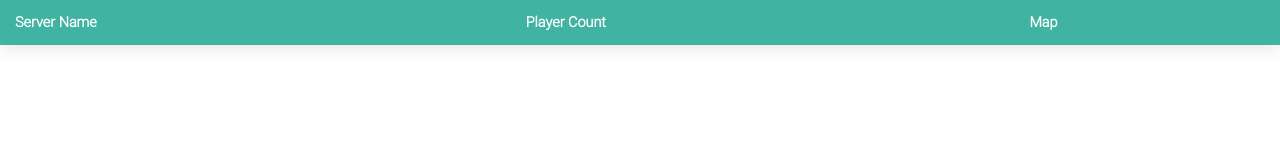
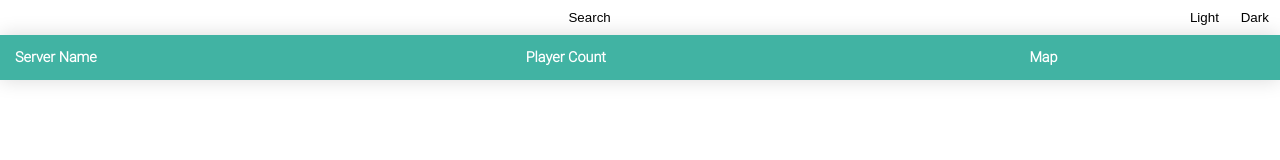
Before and after one commit to vulcan-dev/kissmp-server-list, a plain HTML site: page index.html in a window 1280 px wide. Drawn offline with nearby package versions, Linux system fonts and the light colour scheme; no server answers.

Commit message:
Added themes

```diff
--- a/index.html
+++ b/index.html
@@ -11,6 +11,11 @@
 </head>
 
 <body>
+    <nav>
+        <input type="text" placeholder="Search">
+        <button onclick="setLight();">Light</button>
+        <button onClick="setDark();">Dark</button>
+    </nav>
     <table class="content-table">
         <thead>
             <tr>
--- a/js/index.js
+++ b/js/index.js
@@ -1,6 +1,7 @@
 const serverAddress = 'http://kissmp.online:3692/0.4.4';
 var serverCount = 0;
 var lastRow = -1;
+const body = document.body;
 
 function hideRow(row) {
     if (row == lastRow) {
@@ -144,6 +145,19 @@ function retreiveData(data) {
     }
 }
 
+const theme = localStorage.getItem('theme');
+if (theme) body.classList.add(theme);
+
+function setLight() {
+    body.classList.replace('dark', 'light');
+    localStorage.setItem('theme', 'light');
+}
+
+function setDark() {
+    body.classList.replace('light', 'dark');
+    localStorage.setItem('theme', 'dark');
+}
+
 var xmlHttp = new XMLHttpRequest();
 xmlHttp.open('GET', serverAddress)
 
@@ -154,3 +168,7 @@ xmlHttp.onreadystatechange = function () {
 }
 
 xmlHttp.send();
+
+/* Search
+ * return pressed -> remove all servers -> loop through servers and if name == search then add that and then add the rest
+*/
--- a/styles/index.css
+++ b/styles/index.css
@@ -8,7 +8,13 @@
     src: url(../assets/fonts/Heebo/Heebo-Bold.ttf);
 }
 
-/* Works on Firefox */
+:root {
+    --green: #41B3A3;
+    --gray: #1A1A1D;
+    --orange: #E27D60;
+    --light-white: #ddd;
+}
+
 * {
     margin: 0;
     padding: 0;
@@ -17,7 +23,6 @@
     scrollbar-color: #41B3A3 #1A1A1D;
 }
 
-/* Works on Chrome, Edge, and Safari */
 *::-webkit-scrollbar {
     width: 12px;
 }
@@ -31,6 +36,57 @@
     border: 3px solid #41B3A3;
 }
 
+.light {
+    --bg: white;
+    --text: black;
+    --button: white;
+}
+
+.dark {
+    --bg: var(--gray);
+    --text: white;
+    --button: var(--gray);
+}
+
+nav {
+    height: 35px;
+    width: 100%;
+    display: flex;
+    align-items: center;
+    align-content: space-between;
+    justify-content: center;
+}
+
+::placeholder {
+    color: var(--text);
+}
+
+nav input {
+    background-color: var(--bg);
+    color: var(--text);
+    text-align: center;
+    width: 92%;
+    height: 15px;
+    padding: 10px;
+    border: none;
+    outline: none;
+}
+
+nav button {
+    background-color: var(--button);
+    color: var(--text);
+    text-align: center;
+    border: none;
+    width: 4%;
+    height: 35px;
+    transition: 0.3s;
+}
+
+nav button:hover {
+    background-color: var(--orange);
+    color: white;
+}
+
 .content-table {
     border-collapse: collapse;
     margin: 0 auto 0 auto;
@@ -38,7 +94,7 @@
     min-width: 100%;
     overflow: hidden;
     box-shadow: 0 0 20px rgba(0, 0, 0, 0.15);
-    background-color: white;
+    background-color: var(--bg);
 }
 
 .content-table thead tr {
@@ -49,10 +105,15 @@
     font-weight: bold;
 }
 
-.content-table th,
+.content-table th {
+    font-family: Heebo-Light;
+    padding: 12px 15px;
+}
+
 .content-table td {
     font-family: Heebo-Light;
     padding: 12px 15px;
+    color: var(--text);
 }
 
 .content-table tbody tr {
@@ -87,33 +148,14 @@
     background-color: #E27D60;
     color: #fff;
     text-align: center;
-    border-radius: 0px;
     padding: 5px 0;
 
     /* Position the tooltip */
     position: absolute;
-    z-index: 1;
     bottom: 100%;
     left: 50%;
-    margin-left: -60px;
+    margin-left: -62px;
 }
-
-/* .un {
-    display: inline-block;
-}
-
-.un::after {
-    content: '';
-    width: 0px;
-    height: 1px;
-    display: block;
-    background: #E27D60;
-    transition: 300ms;
-}
-
-.un:hover::after {
-    width: 50%;
-} */
 
 .un::after {
     content: '';
```
